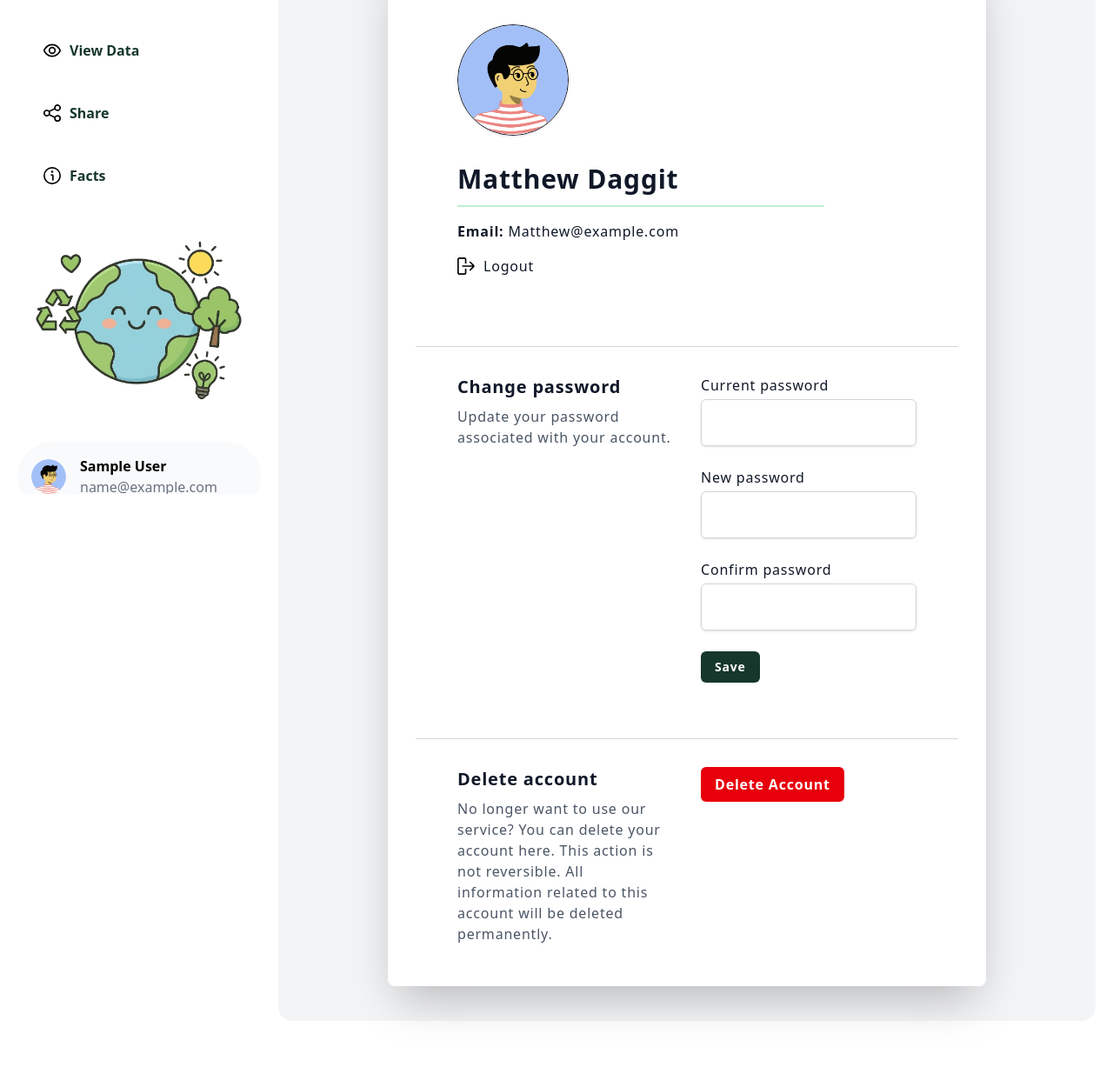
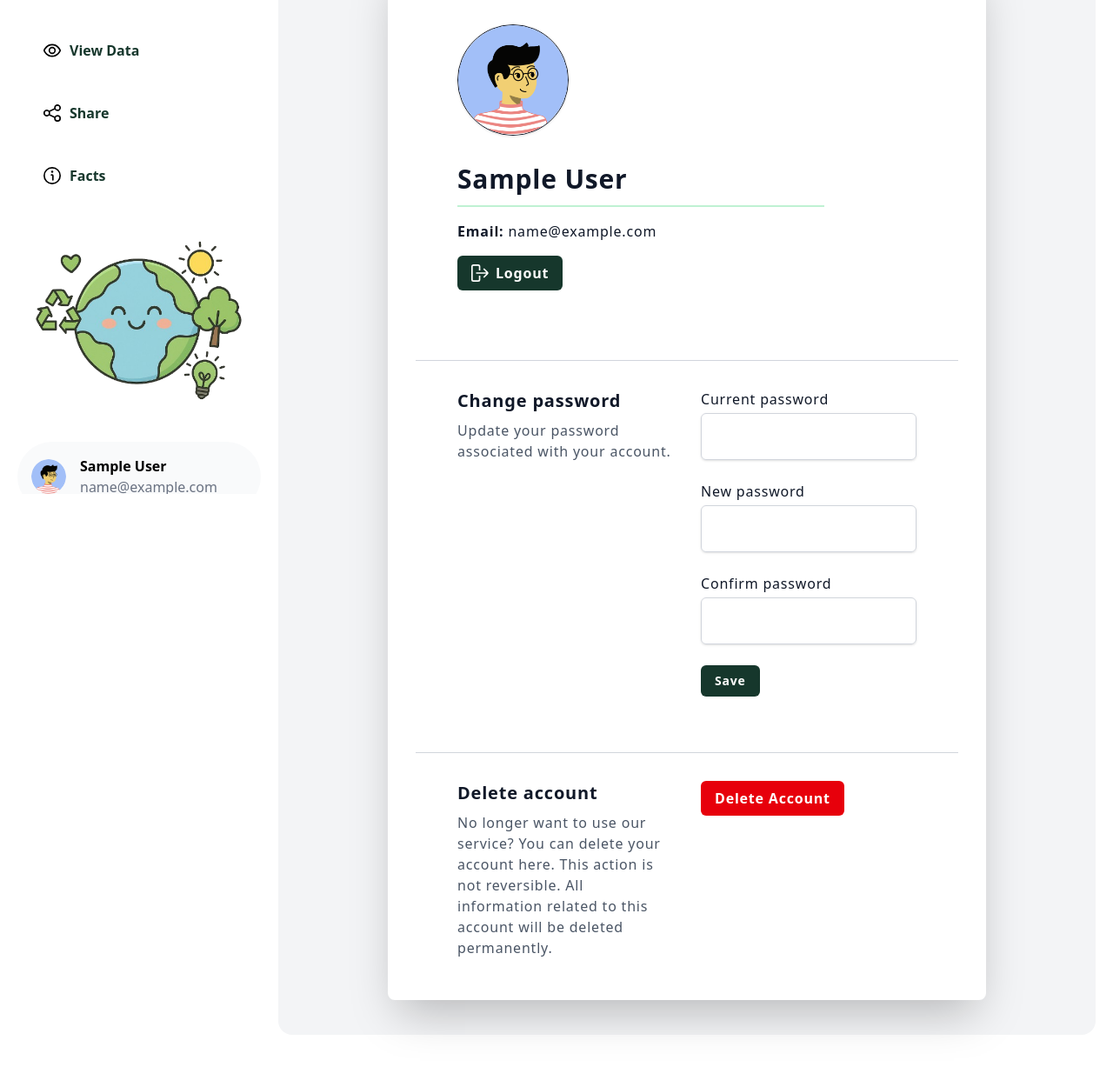
Before and after one commit to AaronJai/CITS3403_PROJECT, a Flask app: page /profile in a window 1280 px wide. Shown: the part 232-1482 px from the top of the page at 87% size. Before the commit the page ends 1406 px from the top, so only its background shows below. Run offline with Flask 3, Linux system fonts and the light colour scheme; the visitor is signed in with stand-in values (Sample User, id 1); tables that the repository leaves empty hold one stand-in row (values such as "Sample post").

Commit message:
style: update profile page to display user information dynamically and logout button styling to stand out

```diff
--- a/app/__init__.py
+++ b/app/__init__.py
@@ -9,8 +9,5 @@ app.config.from_object(Config)
 db = SQLAlchemy(app)
 migrate = Migrate(app, db)
 
-
-app.secret_key = '9f6b2f3c4d1e7a2b57cf5e2d8a7b3f7a'
-
 from app import routes
 from app import models
--- a/app/static/css/output.css
+++ b/app/static/css/output.css
@@ -346,6 +341,9 @@
   .hidden {
     display: none;
   }
+  .inline-flex {
+    display: inline-flex;
+  }
   .table {
     display: table;
   }
@@ -426,36 +418,18 @@
     --tw-translate-x: 100%;
     translate: var(--tw-translate-x) var(--tw-translate-y);
   }
-  .scale-95 {
-    --tw-scale-x: 95%;
-    --tw-scale-y: 95%;
-    --tw-scale-z: 95%;
-    scale: var(--tw-scale-x) var(--tw-scale-y);
-  }
-  .scale-100 {
-    --tw-scale-x: 100%;
-    --tw-scale-y: 100%;
-    --tw-scale-z: 100%;
-    scale: var(--tw-scale-x) var(--tw-scale-y);
-  }
-  .border-collapse {
-    border-collapse: collapse;
-  }
   .-rotate-90 {
     rotate: calc(90deg * -1);
   }
   .transform {
     transform: var(--tw-rotate-x) var(--tw-rotate-y) var(--tw-rotate-z) var(--tw-skew-x) var(--tw-skew-y);
   }
+  .cursor-pointer {
+    cursor: pointer;
+  }
   .resize {
     resize: both;
   }
-  .cursor-pointer {
-    cursor: pointer;
-  }
-  .resize {
-    resize: both;
-  }
   .grid-cols-1 {
     grid-template-columns: repeat(1, minmax(0, 1fr));
   }
@@ -516,64 +493,6 @@
     border-style: var(--tw-border-style);
     border-width: 1px;
   }
-  .border-blue-200 {
-    border-color: var(--color-blue-200);
-  }
-  .border-green-200 {
-    border-color: var(--color-green-200);
-  }
-  .border-red-200 {
-    border-color: var(--color-red-200);
-  }
-  .border-yellow-200 {
-    border-color: var(--color-yellow-200);
-  }
-  .bg-blue-50 {
-    background-color: var(--color-blue-50);
-  }
-  .bg-blue-100 {
-    background-color: var(--color-blue-100);
-  }
-  .bg-green-50 {
-    background-color: var(--color-green-50);
-  }
-  .bg-green-100 {
-    background-color: var(--color-green-100);
-  }
-  .bg-red-50 {
-    background-color: var(--color-red-50);
-  }
-  .bg-red-100 {
-    background-color: var(--color-red-100);
-  }
-  .bg-yellow-50 {
-    background-color: var(--color-yellow-50);
-  }
-  .p-1 {
-    padding: calc(var(--spacing) * 1);
-  }
-  .p-1\.5 {
-    padding: calc(var(--spacing) * 1.5);
-  }
-  .p-3 {
-    padding: calc(var(--spacing) * 3);
-  }
-  .p-4 {
-    padding: calc(var(--spacing) * 4);
-  }
-  .rounded-full {
-    border-radius: calc(infinity * 1px);
-  }
-  .rounded-lg {
-    border-radius: var(--radius-lg);
-  }
-  .rounded-md {
-    border-radius: var(--radius-md);
-  }
-  .border {
-    border-style: var(--tw-border-style);
-    border-width: 1px;
-  }
   .border-t {
     border-top-style: var(--tw-border-style);
     border-top-width: 1px;
@@ -582,24 +501,57 @@
     border-bottom-style: var(--tw-border-style);
     border-bottom-width: 2px;
   }
+  .border-blue-200 {
+    border-color: var(--color-blue-200);
+  }
   .border-gray-300 {
     border-color: var(--color-gray-300);
   }
+  .border-green-200 {
+    border-color: var(--color-green-200);
+  }
   .border-green-500 {
     border-color: var(--color-green-500);
   }
+  .border-red-200 {
+    border-color: var(--color-red-200);
+  }
+  .border-yellow-200 {
+    border-color: var(--color-yellow-200);
+  }
+  .bg-blue-50 {
+    background-color: var(--color-blue-50);
+  }
   .bg-gray-100 {
     background-color: var(--color-gray-100);
   }
+  .bg-green-50 {
+    background-color: var(--color-green-50);
+  }
+  .bg-primary {
+    background-color: var(--color-primary);
+  }
+  .bg-red-50 {
+    background-color: var(--color-red-50);
+  }
   .bg-red-600 {
     background-color: var(--color-red-600);
   }
   .bg-white {
     background-color: var(--color-white);
   }
+  .bg-yellow-50 {
+    background-color: var(--color-yellow-50);
+  }
   .object-cover {
     object-fit: cover;
   }
+  .p-1 {
+    padding: calc(var(--spacing) * 1);
+  }
+  .p-1\.5 {
+    padding: calc(var(--spacing) * 1.5);
+  }
   .p-4 {
     padding: calc(var(--spacing) * 4);
   }
@@ -727,32 +670,44 @@
   .text-red-600 {
     color: var(--color-red-600);
   }
-  .text-red-700 {
-    color: var(--color-red-700);
-  }
   .text-red-800 {
     color: var(--color-red-800);
   }
+  .text-white {
+    color: var(--color-white);
+  }
   .text-yellow-500 {
     color: var(--color-yellow-500);
   }
   .text-yellow-800 {
     color: var(--color-yellow-800);
   }
-  .text-white {
-    color: var(--color-white);
-  }
   .uppercase {
     text-transform: uppercase;
   }
   .underline {
     text-decoration-line: underline;
   }
+  .antialiased {
+    -webkit-font-smoothing: antialiased;
+    -moz-osx-font-smoothing: grayscale;
+  }
   .opacity-0 {
     opacity: 0%;
   }
+  .opacity-25 {
+    opacity: 25%;
+  }
   .opacity-100 {
     opacity: 100%;
+  }
+  .shadow {
+    --tw-shadow: 0 1px 3px 0 var(--tw-shadow-color, rgb(0 0 0 / 0.1)), 0 1px 2px -1px var(--tw-shadow-color, rgb(0 0 0 / 0.1));
+    box-shadow: var(--tw-inset-shadow), var(--tw-inset-ring-shadow), var(--tw-ring-offset-shadow), var(--tw-ring-shadow), var(--tw-shadow);
+  }
+  .shadow-2xl {
+    --tw-shadow: 0 25px 50px -12px var(--tw-shadow-color, rgb(0 0 0 / 0.25));
+    box-shadow: var(--tw-inset-shadow), var(--tw-inset-ring-shadow), var(--tw-ring-offset-shadow), var(--tw-ring-shadow), var(--tw-shadow);
   }
   .shadow-sm {
     --tw-shadow: 0 1px 3px 0 var(--tw-shadow-color, rgb(0 0 0 / 0.1)), 0 1px 2px -1px var(--tw-shadow-color, rgb(0 0 0 / 0.1));
@@ -761,6 +716,10 @@
   .outline {
     outline-style: var(--tw-outline-style);
     outline-width: 1px;
+  }
+  .invert {
+    --tw-invert: invert(100%);
+    filter: var(--tw-blur,) var(--tw-brightness,) var(--tw-contrast,) var(--tw-grayscale,) var(--tw-hue-rotate,) var(--tw-invert,) var(--tw-saturate,) var(--tw-sepia,) var(--tw-drop-shadow,);
   }
   .filter {
     filter: var(--tw-blur,) var(--tw-brightness,) var(--tw-contrast,) var(--tw-grayscale,) var(--tw-hue-rotate,) var(--tw-invert,) var(--tw-saturate,) var(--tw-sepia,) var(--tw-drop-shadow,);
@@ -797,6 +756,13 @@
       }
     }
   }
+  .hover\:bg-green-900 {
+    &:hover {
+      @media (hover: hover) {
+        background-color: var(--color-green-900);
+      }
+    }
+  }
   .hover\:bg-red-100 {
     &:hover {
       @media (hover: hover) {
@@ -804,47 +770,17 @@
       }
     }
   }
+  .hover\:bg-red-800 {
+    &:hover {
+      @media (hover: hover) {
+        background-color: var(--color-red-800);
+      }
+    }
+  }
   .hover\:bg-yellow-100 {
     &:hover {
       @media (hover: hover) {
         background-color: var(--color-yellow-100);
-      }
-    }
-  }
-  .underline {
-    text-decoration-line: underline;
-  }
-  .antialiased {
-    -webkit-font-smoothing: antialiased;
-    -moz-osx-font-smoothing: grayscale;
-  }
-  .opacity-25 {
-    opacity: 25%;
-  }
-  .shadow {
-    --tw-shadow: 0 1px 3px 0 var(--tw-shadow-color, rgb(0 0 0 / 0.1)), 0 1px 2px -1px var(--tw-shadow-color, rgb(0 0 0 / 0.1));
-    box-shadow: var(--tw-inset-shadow), var(--tw-inset-ring-shadow), var(--tw-ring-offset-shadow), var(--tw-ring-shadow), var(--tw-shadow);
-  }
-  .shadow-2xl {
-    --tw-shadow: 0 25px 50px -12px var(--tw-shadow-color, rgb(0 0 0 / 0.25));
-    box-shadow: var(--tw-inset-shadow), var(--tw-inset-ring-shadow), var(--tw-ring-offset-shadow), var(--tw-ring-shadow), var(--tw-shadow);
-  }
-  .outline {
-    outline-style: var(--tw-outline-style);
-    outline-width: 1px;
-  }
-  .filter {
-    filter: var(--tw-blur,) var(--tw-brightness,) var(--tw-contrast,) var(--tw-grayscale,) var(--tw-hue-rotate,) var(--tw-invert,) var(--tw-saturate,) var(--tw-sepia,) var(--tw-drop-shadow,);
-  }
-  .transition {
-    transition-property: color, background-color, border-color, outline-color, text-decoration-color, fill, stroke, --tw-gradient-from, --tw-gradient-via, --tw-gradient-to, opacity, box-shadow, transform, translate, scale, rotate, filter, -webkit-backdrop-filter, backdrop-filter;
-    transition-timing-function: var(--tw-ease, var(--default-transition-timing-function));
-    transition-duration: var(--tw-duration, var(--default-transition-duration));
-  }
-  .hover\:bg-red-800 {
-    &:hover {
-      @media (hover: hover) {
-        background-color: var(--color-red-800);
       }
     }
   }
@@ -1276,36 +1212,6 @@
   @media (width >= 40rem) {
     display: none;
   }
-}
-@property --tw-translate-x {
-  syntax: "*";
-  inherits: false;
-  initial-value: 0;
-}
-@property --tw-translate-y {
-  syntax: "*";
-  inherits: false;
-  initial-value: 0;
-}
-@property --tw-translate-z {
-  syntax: "*";
-  inherits: false;
-  initial-value: 0;
-}
-@property --tw-scale-x {
-  syntax: "*";
-  inherits: false;
-  initial-value: 1;
-}
-@property --tw-scale-y {
-  syntax: "*";
-  inherits: false;
-  initial-value: 1;
-}
-@property --tw-scale-z {
-  syntax: "*";
-  inherits: false;
-  initial-value: 1;
 }
 .button-sm {
   cursor: pointer;
@@ -1327,6 +1233,21 @@
     }
   }
 }
+@property --tw-translate-x {
+  syntax: "*";
+  inherits: false;
+  initial-value: 0;
+}
+@property --tw-translate-y {
+  syntax: "*";
+  inherits: false;
+  initial-value: 0;
+}
+@property --tw-translate-z {
+  syntax: "*";
+  inherits: false;
+  initial-value: 0;
+}
 @property --tw-rotate-x {
   syntax: "*";
   inherits: false;
@@ -1362,12 +1283,11 @@
   inherits: false;
   initial-value: solid;
 }
-@property --tw-border-style {
-  syntax: "*";
-  inherits: false;
-  initial-value: solid;
-}
 @property --tw-leading {
+  syntax: "*";
+  inherits: false;
+}
+@property --tw-font-weight {
   syntax: "*";
   inherits: false;
 }
@@ -1444,7 +1364,6 @@
   syntax: "*";
   inherits: false;
   initial-value: solid;
-  initial-value: solid;
 }
 @property --tw-blur {
   syntax: "*";
@@ -1506,11 +1425,6 @@
 @property --tw-ease {
   syntax: "*";
   inherits: false;
-}
-@property --tw-space-x-reverse {
-  syntax: "*";
-  inherits: false;
-  initial-value: 0;
 }
 @property --tw-space-x-reverse {
   syntax: "*";
@@ -1523,9 +1437,6 @@
       --tw-translate-x: 0;
       --tw-translate-y: 0;
       --tw-translate-z: 0;
-      --tw-scale-x: 1;
-      --tw-scale-y: 1;
-      --tw-scale-z: 1;
       --tw-rotate-x: rotateX(0);
       --tw-rotate-y: rotateY(0);
       --tw-rotate-z: rotateZ(0);
@@ -1535,6 +1446,7 @@
       --tw-border-style: solid;
       --tw-leading: initial;
       --tw-font-weight: initial;
+      --tw-tracking: initial;
       --tw-shadow: 0 0 #0000;
       --tw-shadow-color: initial;
       --tw-shadow-alpha: 100%;
--- a/app/templates/profile.html
+++ b/app/templates/profile.html
@@ -39,19 +39,20 @@
                         class="w-32 h-32 rounded-full object-cover shadow border mx-auto lg:mx-0">
                 </div>
 
-                <h1 class="text-3xl font-bold pt-4">Matthew Daggit</h1>
+                <h1 class="text-3xl font-bold pt-4">{{ first_name }} {{ last_name }}</h1>
                 <div class="w-4/5 pt-3 border-b-2 border-green-500 opacity-25"></div>
 
                 <p class="pt-4 text-base font-bold">
-                    Email: <span class="font-normal">Matthew@example.com</span>
+                    Email: <span class="font-normal">{{ email }}</span>
                 </p>
 
                 <!-- Logout Button -->
                 <div class="mt-4">
-                    <a href="{{ url_for('logout') }}" class="sidebar-nav-link">
+                    <a href="{{ url_for('logout') }}"
+                        class="inline-flex items-center px-4 py-2 bg-primary hover:bg-green-900 text-white font-semibold rounded-md transition">
                         <img src="{{ url_for('static', filename='assets/icons/logout.svg') }}" alt="Logout"
-                            class="nav-icon" />
-                        <p class="hidden lg:block">Logout</p>
+                            class="h-5 w-5 mr-2 filter invert" />
+                        <span>Logout</span>
                     </a>
                 </div>
             </div>
@@ -109,7 +110,7 @@
                     <form method="POST" action="/delete_account"
                         onsubmit="return confirm('Confirm account deletion. This cannot be undone.');">
                         <button type="submit"
-                            class="bg-red-600 hover:bg-red-800 text-white font-bold py-2 px-4 rounded-md">
+                            class="bg-red-600 hover:bg-red-800 text-white font-bold py-2 px-4 rounded-md cursor-pointer">
                             Delete Account
                         </button>
                     </form>
```
Also changed, not shown: other parts of app/static/css/output.css (+44 -62 lines).
